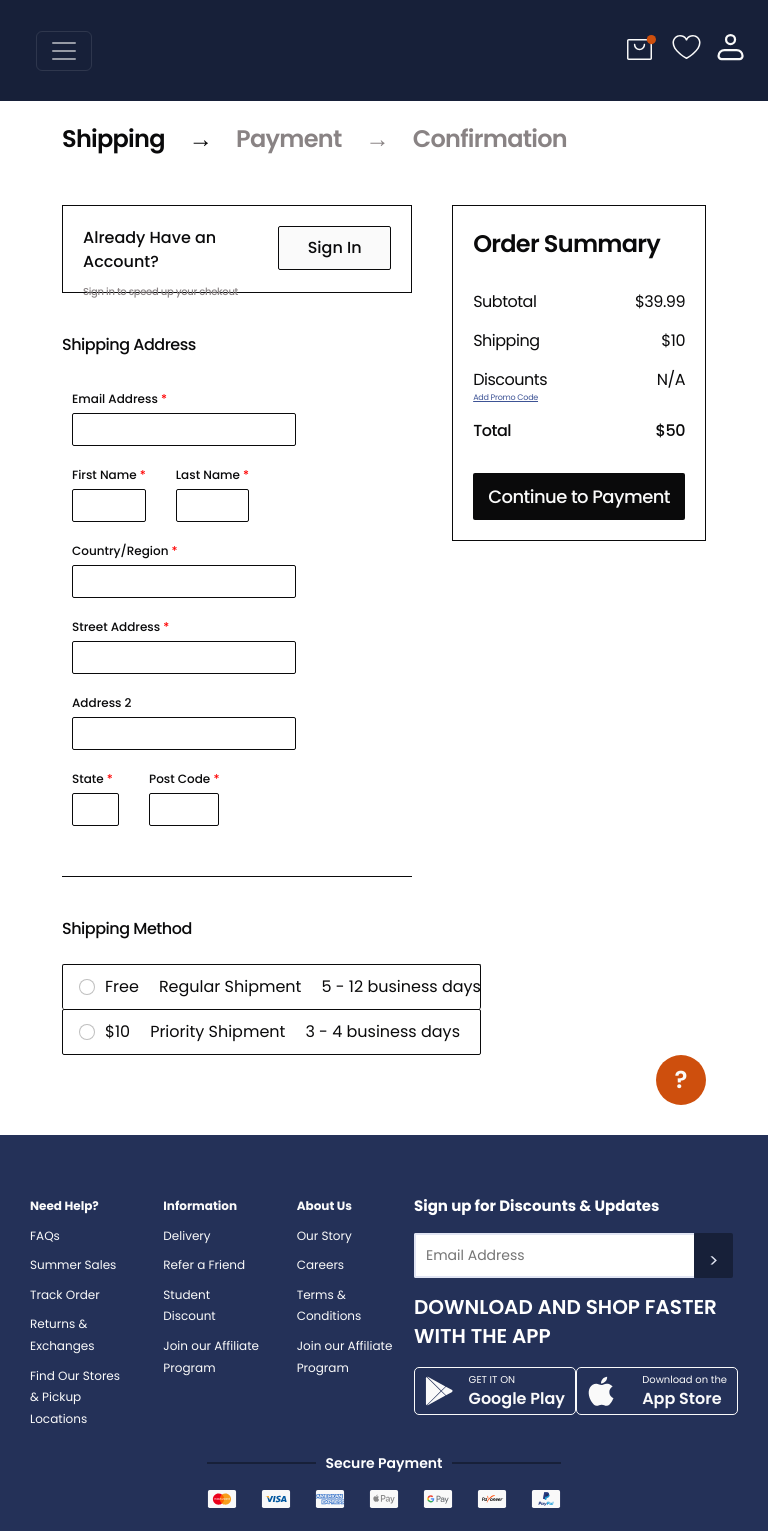
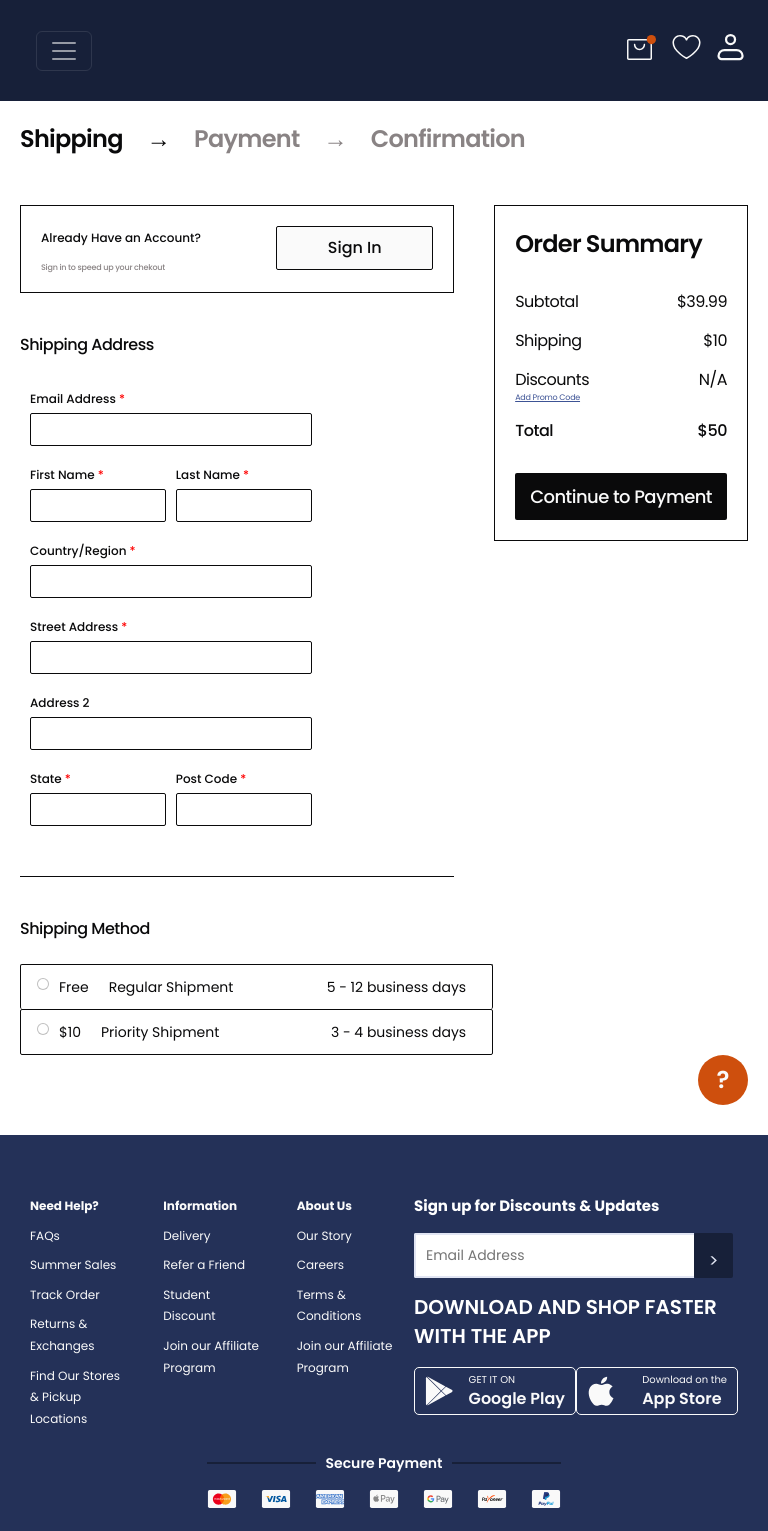
Before and after one commit to steffieMD/hng-task-apparel-app, a React (Vite) app: page /shipping in a window 768 px wide. Shown: the top 1531 px of the page. Built offline with nearby package versions, Linux system fonts and the light colour scheme.

Commit message:
Update payment page

```diff
--- a/src/pages/PaymentPage.jsx
+++ b/src/pages/PaymentPage.jsx
@@ -21,7 +21,7 @@ export default function PaymentPage() {
   return (
     <>
       <Navbar />
-      <div className="container">
+      <div className="payment-page-container">
         <h1>
           <span className="payment-header" onClick={backToShipping}>
             Shipping
--- a/src/pages/ShippingPage.jsx
+++ b/src/pages/ShippingPage.jsx
@@ -123,12 +123,15 @@ export default function ShippingPage() {
             <div className="radio-box">
               <div>
                 <div className="svg-div">
+                  <label htmlFor="free">
                     <input
                       class="form-check-input mt-0"
                       type="radio"
                       value="Free"
-                    name="Free"
+                      name="Free option"
+                      id="free"
                     />
+                  </label>
                 </div>
                 <span className="bold-text">Free</span>
                 <span>Regular Shipment</span>
@@ -138,12 +141,15 @@ export default function ShippingPage() {
             <div className="radio-box">
               <div>
                 <div className="svg-div">
+                  <label htmlFor="paid">
                     <input
                       class="form-check-input mt-0"
                       type="radio"
                       value="Paid"
-                    name="Paid"
+                      name="Paid option"
+                      id="paid"
                     />
+                  </label>
                 </div>
                 <span className="bold-text">$10</span>
                 <span>Priority Shipment</span>
--- a/src/styles/confirmation-page.css
+++ b/src/styles/confirmation-page.css
@@ -318,7 +318,7 @@ h2 span.active {
   }
 
   .main-div img {
-    min-width: 250px;
+    min-width: 300px;
     height: 410px;
     margin-bottom: 370px;
   }
--- a/src/styles/payment-page.css
+++ b/src/styles/payment-page.css
@@ -36,7 +36,7 @@ body::-webkit-scrollbar {
 }
 
 /* Container */
-.container {
+.payment-page-container {
   padding: 20px 50px 0 50px;
   color: var(--Base-Base_Black);
   display: flex;
@@ -258,8 +258,6 @@ label span {
 
 .split-form {
   width: 68%;
-  display: grid;
-  grid-template-columns: repeat(3, 1fr);
   gap: 30px;
 }
 .split-form input {
@@ -328,7 +326,7 @@ h2 {
     width: 100%;
   }
 
-  .container {
+  .payment-page-container {
     padding: 20px;
     justify-content: center;
     align-items: center;
@@ -442,7 +440,7 @@ h2 {
     margin-top: 30px;
   }
 
-  .container {
+  .payment-page-container {
     padding: 20px 30px 0 30px;
   }
 
@@ -454,4 +452,15 @@ h2 {
   .payment-form {
     width: 100%;
   }
+
+  .sign-in-text span:nth-child(1) {
+    font-size: 12px;
+  }
+  .sign-in-text span:nth-child(2) {
+    font-size: 8px;
+  }
+
+  .split-form {
+    gap: 10px;
+  }
 }
--- a/src/styles/shipping-page.css
+++ b/src/styles/shipping-page.css
@@ -165,6 +165,7 @@ body::-webkit-scrollbar {
 .sign-in-text {
   display: flex;
   flex-direction: column;
+  white-space: nowrap;
   gap: 10px;
 }
 
@@ -284,6 +285,11 @@ h2 {
   border: none;
 }
 
+.form-check-input:checked {
+  background-color: var(--Base-Base_Black) !important;
+  border-color: var(--Base-Base_Black) !important;
+}
+
 .chatbot {
   width: 50px;
   height: 50px;
@@ -335,6 +341,10 @@ h2 {
 
   .sign-in-div {
     display: none;
+  }
+
+  .sign-in-text span:nth-child(1) {
+    font-size: 14px;
   }
 
   .shipping-address-form {
@@ -415,6 +425,17 @@ h2 {
   }
 
   .shipping-page-container {
-    padding: 20px 62px 0 62px;
+    padding: 20px 20px 0 20px;
+  }
+
+  .sign-in-text span:nth-child(1) {
+    font-size: 12px;
+  }
+  .sign-in-text span:nth-child(2) {
+    font-size: 8px;
+  }
+
+  .shipping-page-div span {
+    font-size: 14px;
   }
 }
```
Lines whose indentation alone changed are shown as unchanged.
